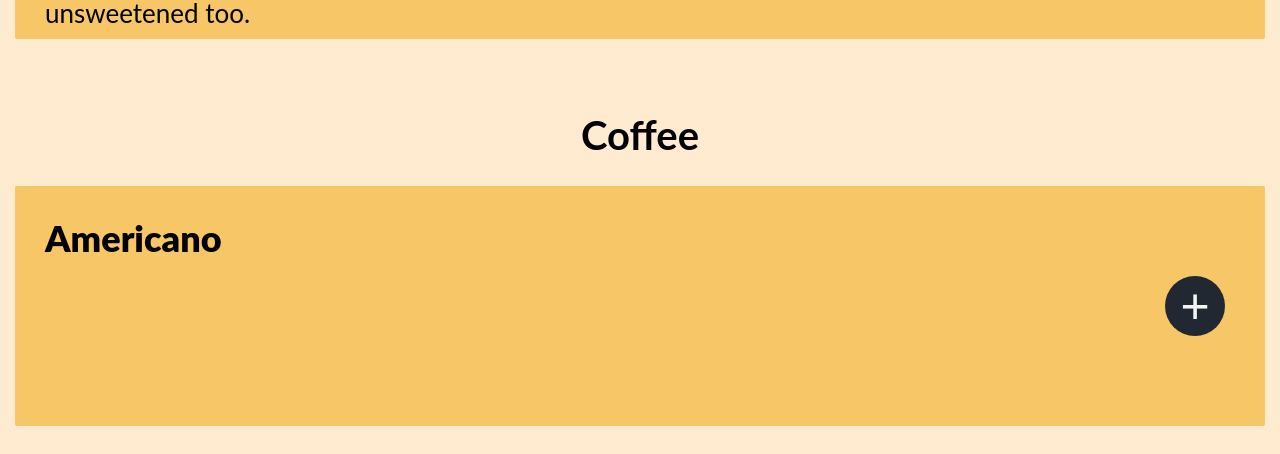
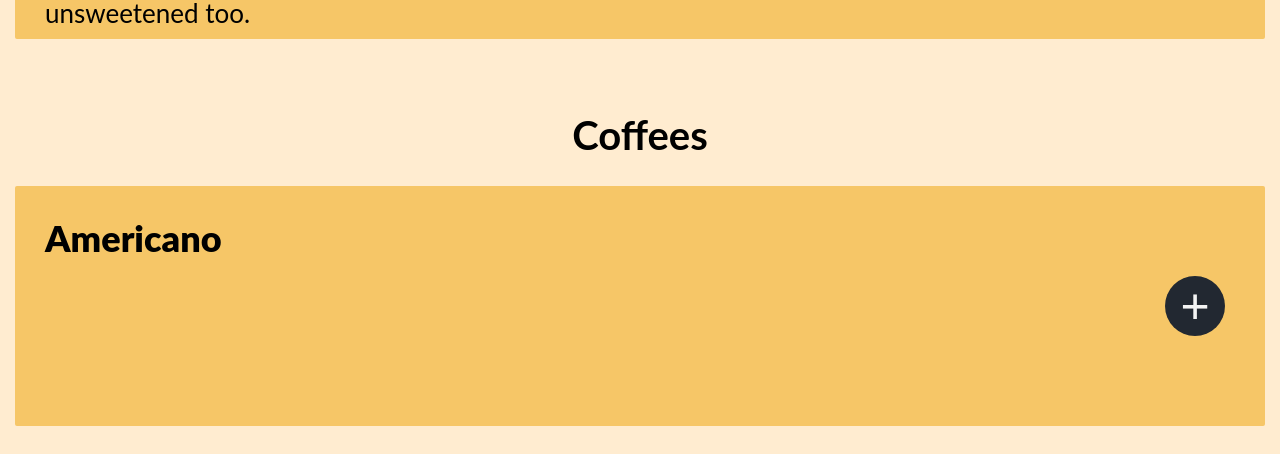
Before and after one commit to limkaisean/EC-Asia-Drinks, a React (Create React App) app: page / in a window 1280 px wide. Shown: the part 1043-1497 px from the top of the page. Built offline with nearby package versions, Linux system fonts and the light colour scheme; no server answers.

Commit message:
Group beverages by types

```diff
--- a/src/views/Customer/Beverages/Beverages.js
+++ b/src/views/Customer/Beverages/Beverages.js
@@ -9,6 +9,8 @@ import BEVERAGES from '../../../menu';
 const TITLE = "BEVERAGES";
 
 function Beverages() {
+
+    const [groups,setGroups] = React.useState([]);
     const [open, setOpen] = React.useState(false);
     const [popupInfo, setPopupInfo] = React.useState([]);
 
@@ -22,30 +24,31 @@ function Beverages() {
         setOpen(false);
     };
 
+    const getGroups = () => {
+        Object.keys(BEVERAGES).map((name) => {
+            if (!groups.includes(BEVERAGES[name].group)){
+                groups.push(BEVERAGES[name].group)
+            }
+        })
+    };
+
     return (
         <div>
             <div style={main}>
                 <Header title={TITLE}/>
-                <div style={beverages}>
-                    <h1 style={types}>Tea</h1>
-                    {
-                        Object.keys(BEVERAGES).map((name, _) => {
-                            if (BEVERAGES[name].group == 'Teas'){
-                                return <Beverage info={BEVERAGES[name]} customClick={handleOpen.bind(this, BEVERAGES[name])}/>
-                            }
-                        })
-                    }
-                </div>
-                <div style={beverages}>
-                    <h1 style={types}>Coffee</h1>
-                    {
-                        Object.keys(BEVERAGES).map((name, _) => {
-                            if (BEVERAGES[name].group == 'Coffees'){
-                                return <Beverage info={BEVERAGES[name]} open={open} customClick={handleOpen.bind(this, BEVERAGES[name])}/>
-                            }
-                        })
-                    }
-                </div>
+                {getGroups()}
+                {groups.map((group) =>{
+                    return(
+                        <div style={beverages}>
+                            <h1 style={types}>{group}</h1>
+                            {Object.keys(BEVERAGES).map((name) => {
+                                if (BEVERAGES[name].group == group){
+                                    return <Beverage info={BEVERAGES[name]} customClick={handleOpen.bind(this, BEVERAGES[name])}/>
+                                }
+                            })}
+                        </div>
+                    )
+                })}
             </div>
             {open ? <PopUp info={popupInfo} open={open} handleClose={handleClose.bind(this)}/> : null}
         </div>
```
